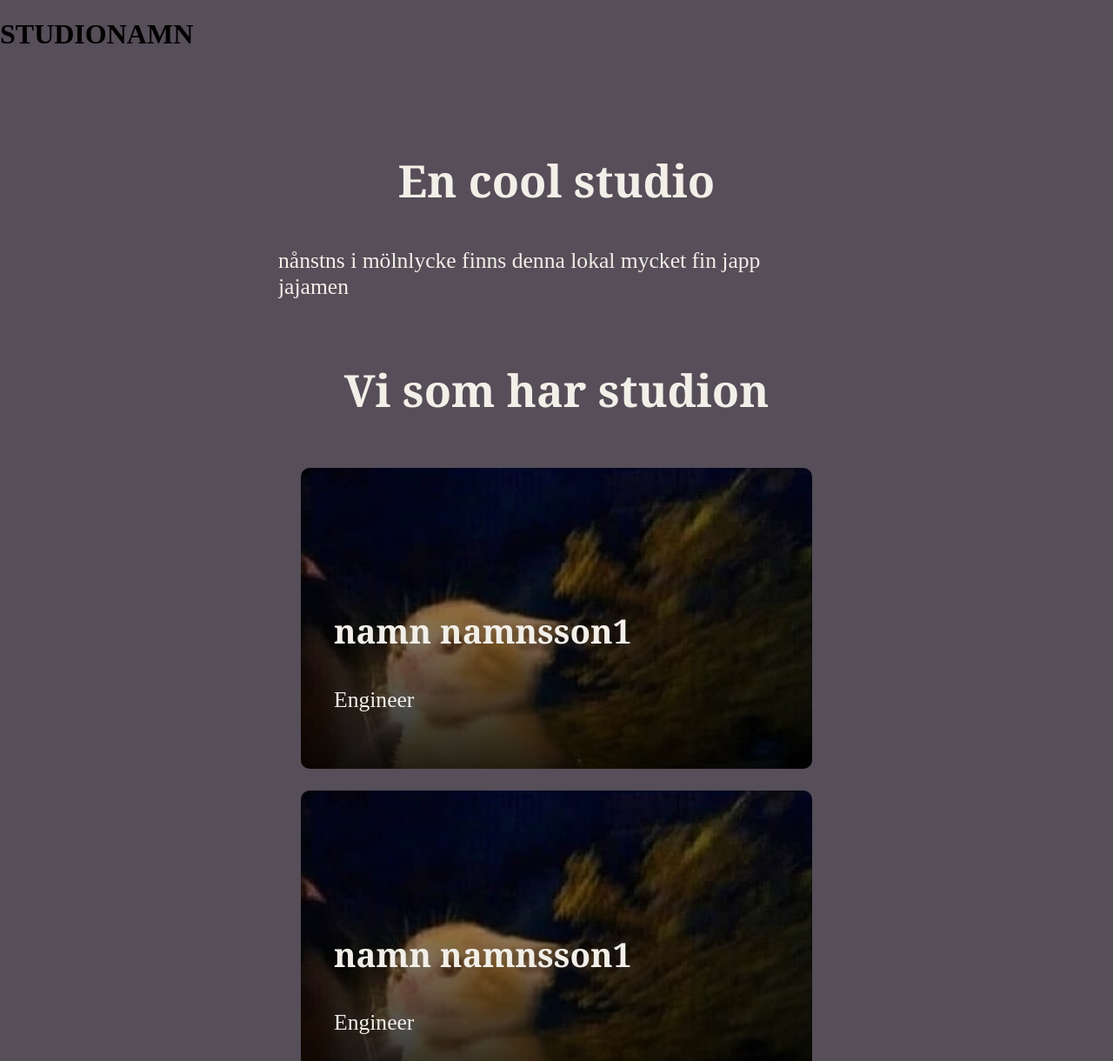
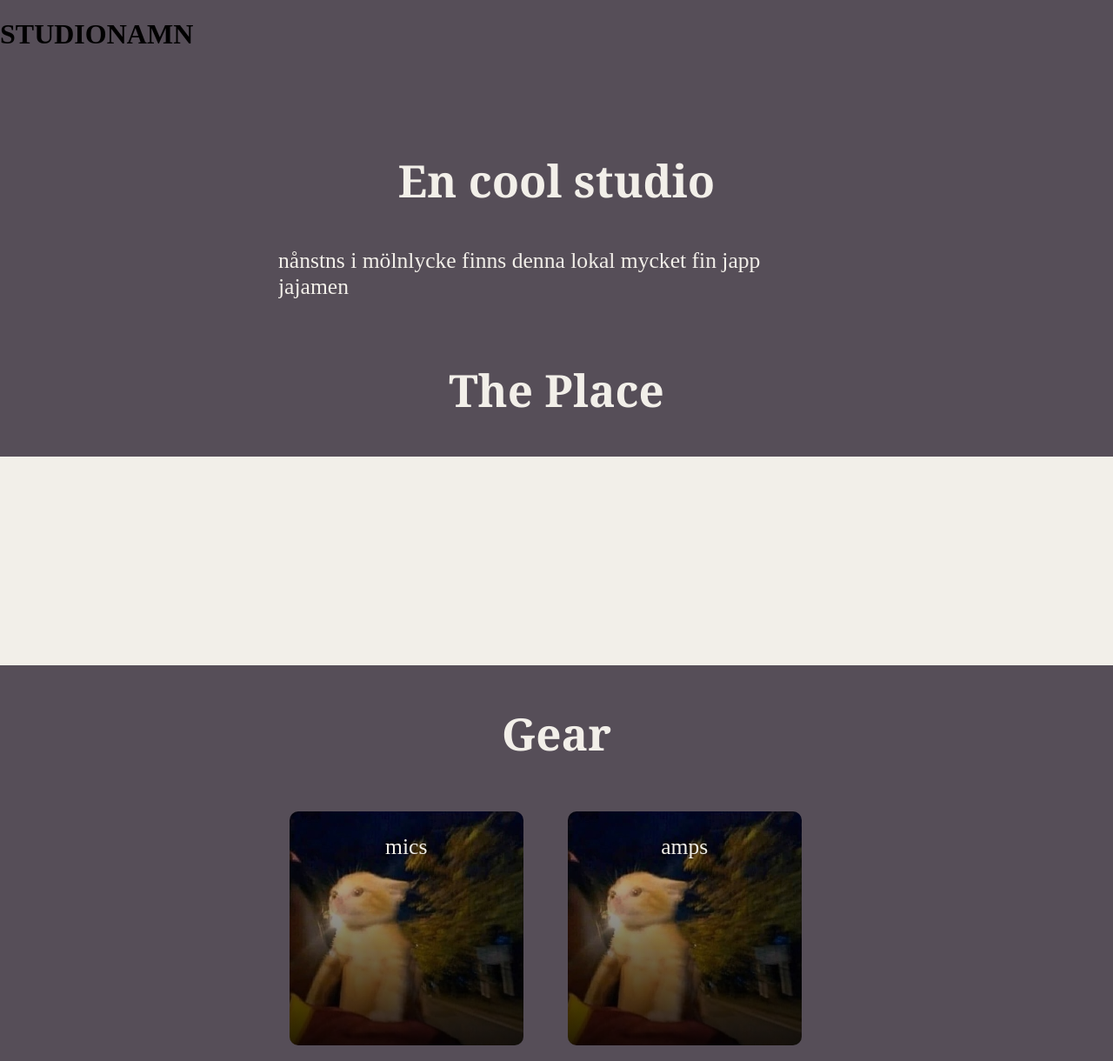
Before and after one commit to casperHansenTheEnemyOfAustria/StudioSite, a plain HTML site: page index.html in a window 1280 px wide. Shown: the top 1220 px of the page at 87% size. Drawn offline with Linux system fonts and the light colour scheme.

Commit message:
dasdasdsad

```diff
--- a/css/style.css
+++ b/css/style.css
@@ -78,7 +78,7 @@ h3{
 }
 p{
     color: #F2EFE9;
-    font-size: 5vw;
+    font-size: 4.5vw;
 }
 a{
     text-decoration: none;
@@ -176,9 +176,13 @@ a{
     margin:0.5vw;
     overflow:hidden;
 }
+.placeBody{
+    background-color:#f2efe9 ;
+    height:30vh;
+}
 
 @media only screen and (max-height: 2559px) and (min-width:1270px){
-    .gear, .owners, .intro{
+    .gear, .owners, .intro, .imageSlider{
         width:50%;
     }
     .gi{
--- a/index.html
+++ b/index.html
@@ -22,7 +22,20 @@
         <h2 class="mainHead">En cool studio</h2>
         <p class="subtitle">nånstns i mölnlycke finns denna lokal mycket fin japp jajamen</p>
     </div>
-    <div class="owners">
+
+
+    <div class="thePlace">
+        <h2>
+            The Place
+        </h2>
+        <div class="placeBody">
+            <div class="imageSlider">
+
+            </div>
+        </div>
+
+    </div>
+    <!-- <div class="owners">
         <h2>
             Vi som har studion
         </h2>
@@ -62,7 +75,7 @@
                 </div>
             </div>
         </a>
-    </div>
+    </div> -->
     <h2 class="mainHead">
         Gear
     </h2>
@@ -89,6 +102,9 @@
         </a>
 
     </div>
+    <footer>
+        Contact us at <a href="">some@email.se</a>
+    </footer>
 </body>
 </html>
 
```
